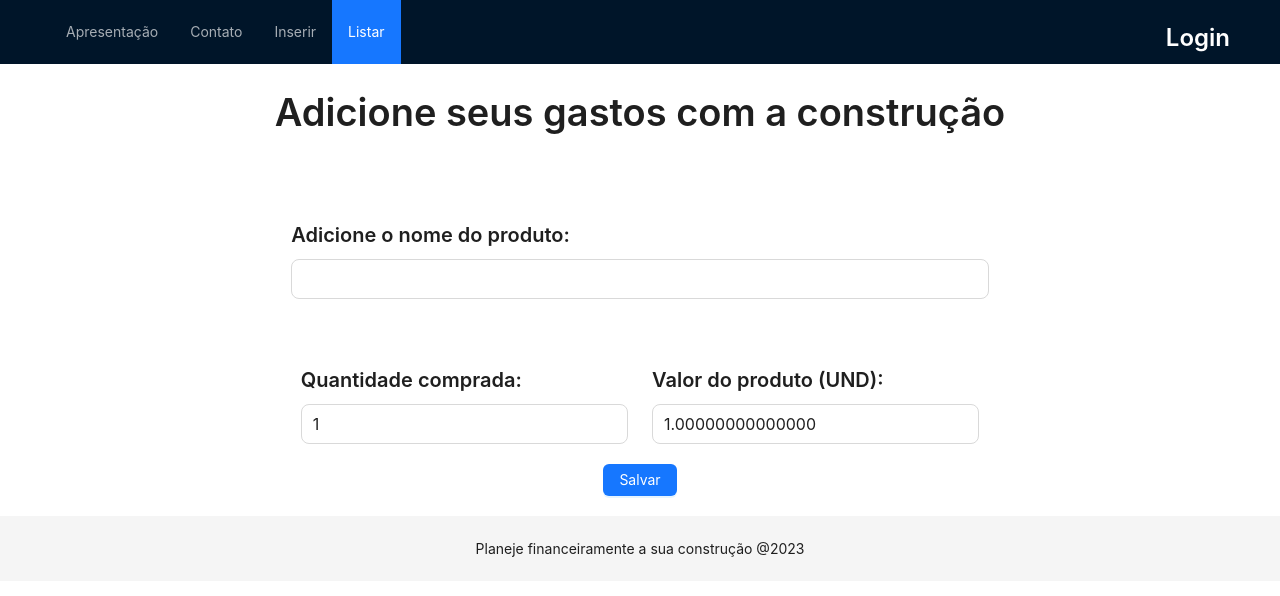
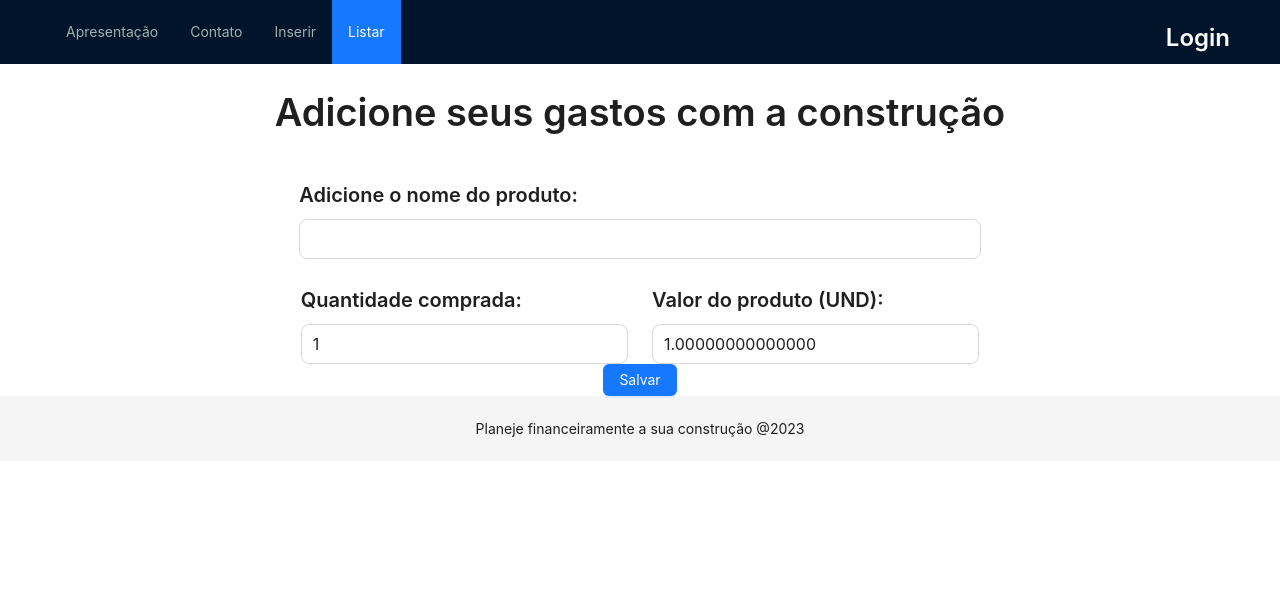
Before and after one commit to ieleny/app-organize-your-home, a React (Create React App) app in the folder app/: page /lista in a window 1280 px wide. Shown: the top 596 px of the page. Built offline with nearby package versions, Linux system fonts and the light colour scheme.

Commit message:
fix: removed padding

```diff
--- a/app/src/pages/Presentation/Material/View/Add/MaterialAddView.tsx
+++ b/app/src/pages/Presentation/Material/View/Add/MaterialAddView.tsx
@@ -16,7 +16,7 @@ const MaterialAddListView: React.FC = () => {
       </Row>
 
       <Row justify="center" gutter={[16, 16]}>
-        <Col span={14} style={{ padding: "40px 0" }}>
+        <Col span={14}>
           <Title level={4}>Adicione o nome do produto:</Title>
           <Input
             onChange={materialAddViewModel.onchangeProductName}
@@ -53,7 +53,7 @@ const MaterialAddListView: React.FC = () => {
         </Col>
       </Row>
 
-      <Row justify="center" style={{ padding: "20px 0" }}>
+      <Row justify="center">
         <Button
           type="primary"
           onClick={() => materialAddViewModel.saveMaterial()}
--- a/app/src/pages/Presentation/index.tsx
+++ b/app/src/pages/Presentation/index.tsx
@@ -14,7 +14,7 @@ const Presentation: React.FC = () => {
     return (
       <Layout className="layout">
         <Navbar />
-        <Content style={{ padding: "0 50px" }}>
+        <Content>
           <div
             className="site-layout-content"
             style={{ background: colorBgContainer }}
```
